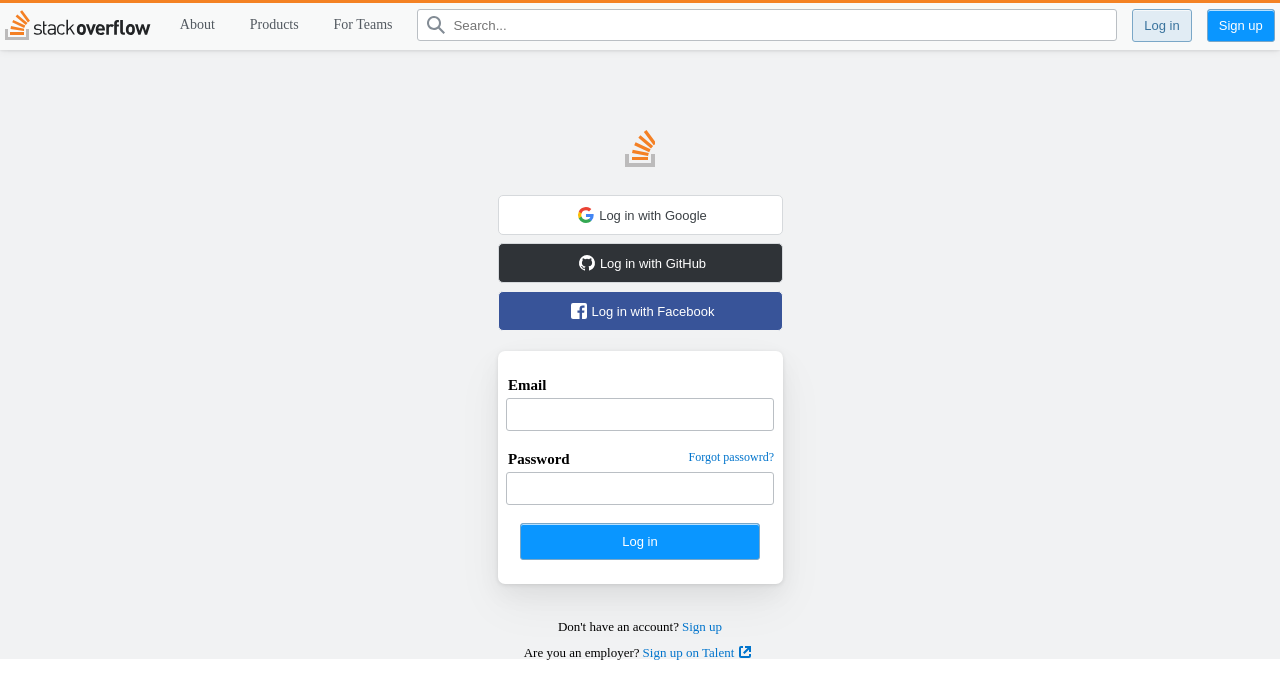
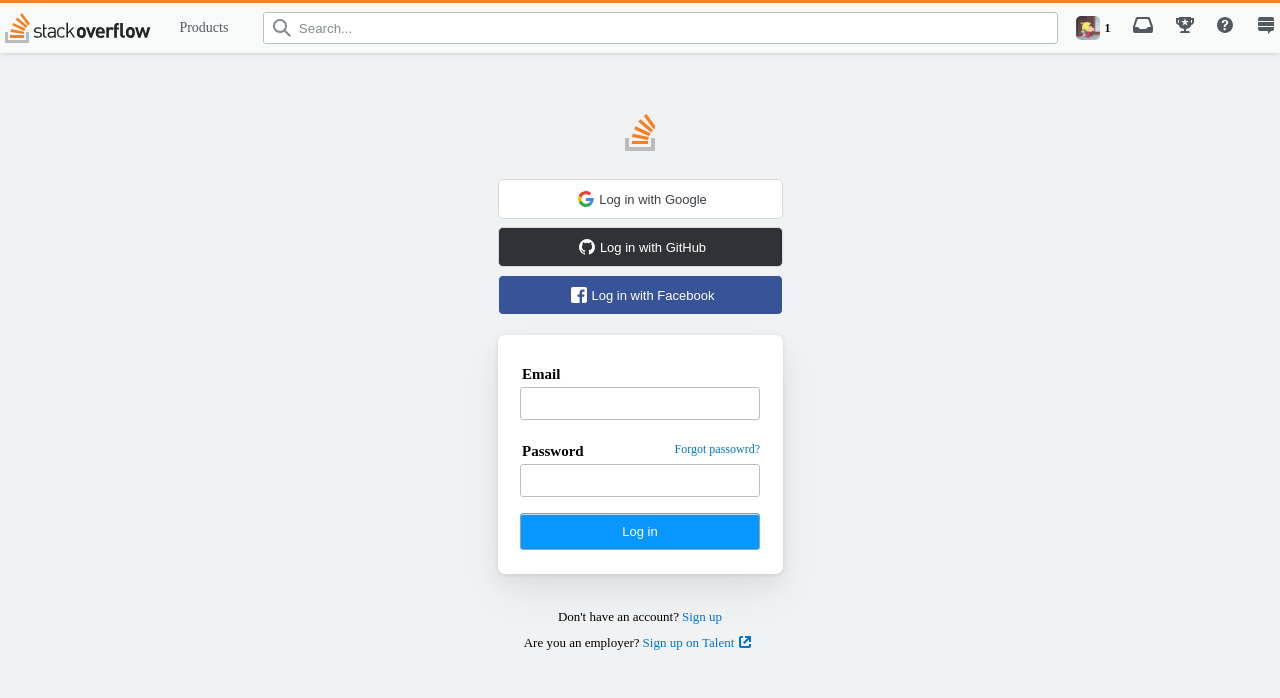
Before and after one commit to codestates-seb/seb39_pre_011, a React (Create React App) app in the folder client/: page /login in a window 1280 px wide. Shown: the top 698 px of the page. Built offline with nearby package versions, Linux system fonts and the light colour scheme.

Commit message:
design: Nav 틀 수정

```diff
--- a/client/src/components/Nav.jsx
+++ b/client/src/components/Nav.jsx
@@ -8,9 +8,10 @@
 import { ReactComponent as AchievementsImg } from "../assets/achievements.svg";
 import { ReactComponent as HelpImg } from "../assets/help.svg";
 import { ReactComponent as LogoutImg } from "../assets/logout.svg";
+import profile from "../assets/profile.jpg";
 
 const Nav = () => {
-  const [isLogin, setIsLogin] = useState(false);
+  const [isLogin, setIsLogin] = useState(true);
   return (
     <Header>
       <OragneLine />
@@ -19,26 +20,35 @@
           <Logo />
         </NavLink>
         {isLogin ? (
-          <>
+          <BoxLogin>
+            <div className="left">
               <NavStyle to="/">Products</NavStyle>
+            </div>
+            <div className="center">
               <Search />
+            </div>
+            <div className="right">
               <ProfileBox>
-              <img alt="profile" />
+                <img src={profile} alt="profile" />
                 <span>1</span>
               </ProfileBox>
-            <div>
               <InboxImg />
               <AchievementsImg />
               <HelpImg />
               <LogoutImg />
             </div>
-          </>
+          </BoxLogin>
         ) : (
-          <>
+          <Box>
+            <div className="left">
               <NavStyle to="/">About</NavStyle>
               <NavStyle to="/">Products</NavStyle>
               <NavStyle to="/">For Teams</NavStyle>
+            </div>
+            <div className="center">
               <Search />
+            </div>
+            <div className="right">
               <NavLink to="/login">
                 <ButtonPrimary
                   background="#E1ECF4"
@@ -52,7 +62,8 @@
               <NavLink to="/signup">
                 <ButtonPrimary>Sign up</ButtonPrimary>
               </NavLink>
-          </>
+            </div>
+          </Box>
         )}
       </Container>
     </Header>
@@ -69,10 +80,7 @@
 
   background-color: hsl(210, 8%, 97.5%);
   box-sizing: border-box;
-  min-width: auto;
-  height: 50px;
-  display: flex;
-  align-items: center;
+
   z-index: 1;
 
   box-shadow: 0 1px 2px hsla(0, 0%, 0%, 0.05), 0 1px 4px hsla(0, 0%, 0%, 0.05),
@@ -80,14 +88,12 @@
 `;
 
 const Container = styled.div`
-  width: 83%;
-  max-width: 100%;
+  width: 85%;
+  height: 50px;
 
-  height: 100%;
+  margin: 0 auto;
   display: flex;
-  margin: 0 auto;
   align-items: center;
-  justify-content: space-between;
   padding: 0 5px;
 
   @media only screen and (min-width: 0px) and (max-width: 1280px) {
@@ -96,19 +102,27 @@
 `;
 
 const ProfileBox = styled.div`
+  display: flex;
+  justify-content: space-between;
+  align-items: center;
+  gap: 4px;
+  margin-left: 0.5rem;
+
   img {
     width: 24px;
     height: 24px;
     border-radius: 5px;
-    border: 1px solid black;
+    background-repeat: no-repeat;
+    background-size: 100%;
+  }
+
+  span {
+    font-size: 12px;
+    font-weight: 700;
   }
 `;
 
 const OragneLine = styled.div`
-  position: fixed;
-  top: 0;
-  left: 0;
-  right: 0;
   width: 100%;
   height: 3px;
   background-color: #f48224;
@@ -130,3 +144,56 @@
   margin: 0 10px;
   color: #525960;
 `;
+
+const Box = styled.div`
+  display: flex;
+  flex-direction: row;
+  justify-content: center;
+  align-items: center;
+  width: 100%;
+
+  .left {
+    display: flex;
+    justify-content: space-around;
+    flex: 2;
+  }
+
+  .center {
+    display: flex;
+    justify-content: center;
+    flex: 6;
+  }
+
+  .right {
+    display: flex;
+    justify-content: space-around;
+    flex: 1;
+    gap: 5px;
+  }
+`;
+
+const BoxLogin = styled.div`
+  display: flex;
+  flex-direction: row;
+  justify-content: center;
+  align-items: center;
+  width: 100%;
+
+  .left {
+    display: flex;
+    justify-content: center;
+    flex: 0.9;
+  }
+
+  .center {
+    display: flex;
+    justify-content: flex-start;
+    flex: 7.5;
+  }
+
+  .right {
+    display: flex;
+    justify-content: space-between;
+    flex: 1.9;
+  }
+`;
--- a/client/src/components/UI/Input.jsx
+++ b/client/src/components/UI/Input.jsx
@@ -20,21 +20,24 @@
   display: flex;
   flex-direction: column;
   height: 70px;
-  margin: 2px;
+  margin-top: 7px;
 
   input {
-    width: ${(props) => props.width || "268px"};
+    width: 100%;
     height: 33px;
-    padding: 8px 9px;
     border: 1px solid #babfc4;
     border-radius: 3px;
     margin-top: 5px;
+
+    ::placeholder {
+      color: red;
+      font-style: italic;
+    }
   }
 `;
 
 const Box = styled.div`
   label {
-    height: 20px;
     padding: 0 2px;
     font-size: 15px;
     font-weight: 600;
--- a/client/src/components/UI/Search.jsx
+++ b/client/src/components/UI/Search.jsx
@@ -5,38 +5,35 @@
 const Search = () => {
   return (
     <Container>
-      <div className="search-box">
-        <SearchImg />
-        <SearchInput type="text" placeholder="Search..." />
-      </div>
+      <SearchImg />
+      <SearchInput type="text" placeholder="Search..." />
     </Container>
   );
 };
 export default Search;
 
-const Container = styled.form`
+const Container = styled.div`
   display: flex;
   justify-items: center;
   align-items: center;
-
-  .search-box {
-    position: relative;
-  }
+  width: 100%;
+  margin: 0 10px;
 
   svg {
     position: absolute;
-    margin-top: 7px;
     margin-left: 10px;
   }
 `;
 
 const SearchInput = styled.input`
-  display: inline-block;
-  box-sizing: border-box;
   border-radius: 3px;
   border: 1px solid #babfc4;
   background: #fff;
-  width: 700px;
+  width: 100%;
   height: 32px;
   padding-left: 35px;
+
+  &::placeholder {
+    color: #838c95;
+  }
 `;
--- a/client/src/pages/Login.jsx
+++ b/client/src/pages/Login.jsx
@@ -32,12 +32,15 @@
       </SNSBox>
 
       <LoginForm>
+        <LoginContent>
           <Input>Email</Input>
           <Input sub="Forgot passowrd?">Password</Input>
           <ButtonPrimary width="240px" height="37px">
             Log in
           </ButtonPrimary>
+        </LoginContent>
       </LoginForm>
+      <BottomBox>
         <Description>
           Don't have an account?
           <NavStyle to="/signup"> Sign up</NavStyle>
@@ -47,6 +50,7 @@
           <NavStyle to="/signup"> Sign up on Talent</NavStyle>
           <TalentImg />
         </Description>
+      </BottomBox>
     </Container>
   );
 }
@@ -54,9 +58,8 @@
 export default Login;
 
 const Container = styled.div`
-  position: relative;
-  top: 50;
-  width: 100vw;
+  width: 100%;
+  height: calc(100vh - 50px);
   background-color: #f1f2f3;
   display: flex;
   flex-direction: column;
@@ -71,7 +74,7 @@
   background: url(${LogoSrc}) no-repeat 0 1.623%;
   width: 30px;
   height: 37px;
-  margin: 5rem 0 24px 0;
+  margin: 4rem 0 24px 0;
 `;
 
 const SNSBox = styled.div`
@@ -94,6 +97,8 @@
   margin-bottom: 24px;
 `;
 
+const LoginContent = styled.div``;
+
 const Description = styled.div`
   margin-top: 12px;
   font-size: 13px;
@@ -107,3 +112,5 @@
   color: #0074cc;
   margin-left: 3px;
 `;
+
+const BottomBox = styled.div``;
```
Also changed, not shown: client/src/assets/profile.jpg (added). Lines whose indentation alone changed are shown as unchanged.
